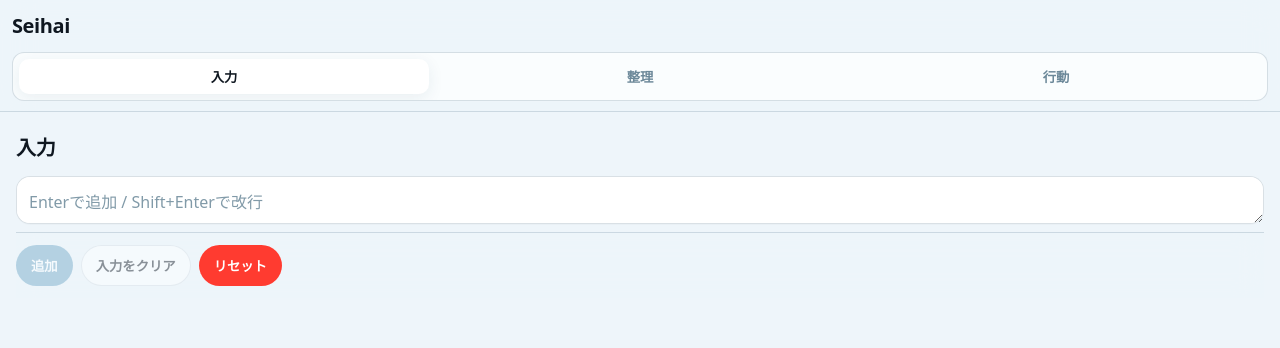
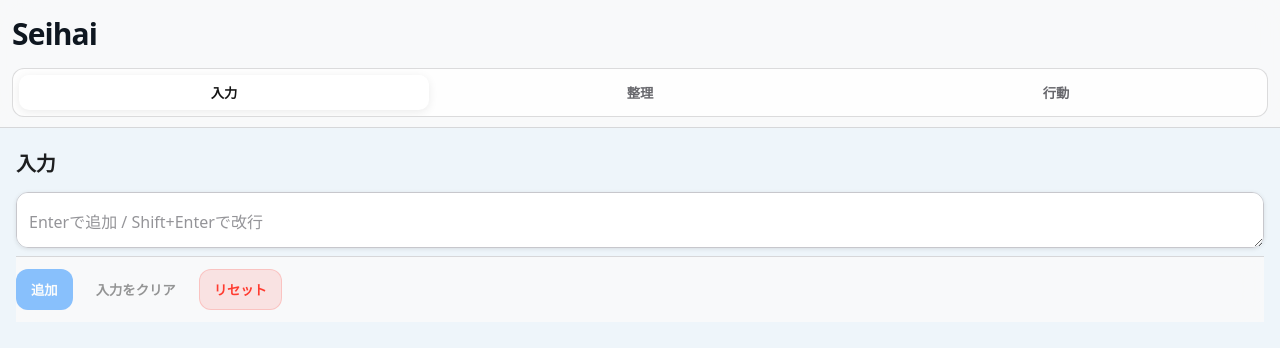
Before and after one commit to skurosawa/seihai-pwa, a React (Vite) app: page / in a window 1280 px wide. Shown: the top 348 px of the page. Built offline with nearby package versions, Linux system fonts and the light colour scheme.

Commit message:
style: refine input UI to be more iOS-native (buttons, textarea, header blur, segmented control)

```diff
--- a/src/index.css
+++ b/src/index.css
@@ -7,16 +7,17 @@ html, body, #root {
 }
 
 :root {
-  /* iOS感を残しつつ、アイコン寄りの淡いブルー */
+  /* iOS感を残しつつ、アイコン寄りの淡いブルー背景は維持 */
   --bg: #eef5fa;                 /* 青みのある grouped background */
   --card: #ffffff;               /* card */
   --fg: #0f1720;                 /* main label */
   --muted: rgba(45, 86, 110, 0.60);
   --border: rgba(45, 86, 110, 0.18);
 
-  --blue: #6ea6c5;               /* アクセント */
-  --blue-strong: #4c8fb8;        /* 押下時 */
-  --red: #ff3b30;
+  /* iOS純正寄せのアクセント */
+  --ios-blue: #007AFF;
+  --ios-blue-pressed: #0060d4;
+  --ios-red: #FF3B30;
 
   --radius: 14px;
   --shadow: 0 8px 24px rgba(22, 62, 84, 0.08);
@@ -73,8 +74,9 @@ input, textarea, button {
 .page h2 {
   margin: 4px 0 12px;
   font-size: 20px;
-  font-weight: 800;
+  font-weight: 700;
   letter-spacing: -0.01em;
+  color: rgba(0,0,0,0.88);
 }
 
 /* =========================
@@ -91,76 +93,94 @@ input, textarea, button {
 
 /* =========================
    Inputs
+   - iOS Notes / Settings 風に寄せる
    ========================= */
 textarea, input {
   width: 100%;
   font-size: 16px;
   box-sizing: border-box;
 
-  background: var(--card);
+  background: #ffffff;
   color: var(--fg);
 
-  border: 1px solid var(--border);
-  border-radius: var(--radius);
+  border: 1px solid #C7C7CC;     /* iOS薄グレー */
+  border-radius: 12px;
 
-  padding: 12px;
+  padding: 16px 12px;
   outline: none;
 
-  box-shadow: 0 1px 0 rgba(0,0,0,0.02);
+  box-shadow: 0 1px 4px rgba(0,0,0,0.10);
+  caret-color: var(--ios-blue);
 }
 
 textarea:focus, input:focus {
-  border-color: rgba(110, 166, 197, 0.70);
-  box-shadow: 0 0 0 4px rgba(110, 166, 197, 0.20);
+  border-color: rgba(0, 122, 255, 0.55);
+  box-shadow: 0 0 0 4px rgba(0, 122, 255, 0.18);
 }
 
 textarea::placeholder, input::placeholder {
-  color: var(--muted);
+  color: rgba(60, 60, 67, 0.55);
 }
 
 /* =========================
    Buttons
+   - 既存 button は保ちつつ、iOSの階層に寄せる
    ========================= */
 button {
   appearance: none;
   -webkit-appearance: none;
 
-  border: 1px solid var(--border);
-  background: var(--card);
-  color: var(--fg);
+  border: 1px solid transparent;
+  background: transparent;
+  color: rgba(0,0,0,0.90);
 
-  border-radius: 999px;
+  border-radius: 12px;
   padding: 10px 14px;
-  font-weight: 700;
+  font-weight: 600;
 
-  transition: transform 0.04s ease, background 0.15s ease;
+  transition: transform 0.04s ease, background 0.15s ease, opacity 0.15s ease;
   user-select: none;
   -webkit-tap-highlight-color: transparent;
 }
 
 button:active {
   transform: scale(0.98);
-  background: var(--tap);
 }
 
 button:disabled {
   opacity: 0.45;
 }
 
+/* 既存の class を iOS階層へマッピング */
 button.primary {
-  background: var(--blue);
-  border-color: rgba(110, 166, 197, 0.45);
+  background: var(--ios-blue);
   color: white;
 }
 
 button.primary:active {
-  background: var(--blue-strong);
+  background: var(--ios-blue-pressed);
 }
 
+/* “入力をクリア” 用：アウトライン（必要ならこのクラスを付け替えて使う） */
+button.outline {
+  background: transparent;
+  border: 1px solid var(--ios-blue);
+  color: var(--ios-blue);
+}
+
+button.outline:active {
+  background: rgba(0, 122, 255, 0.10);
+}
+
+/* 既存 danger を「薄赤背景＋赤文字」に（純正っぽい） */
 button.danger {
-  background: var(--red);
-  border-color: rgba(255, 59, 48, 0.35);
-  color: white;
+  background: rgba(255, 59, 48, 0.12);
+  border: 1px solid rgba(255, 59, 48, 0.18);
+  color: var(--ios-red);
+}
+
+button.danger:active {
+  background: rgba(255, 59, 48, 0.18);
 }
 
 /* =========================
@@ -172,31 +192,32 @@ button.danger {
 
   padding: 12px 0;
 
-  background: rgba(238, 245, 250, 0.78);
-  backdrop-filter: blur(14px);
-  -webkit-backdrop-filter: blur(14px);
+  background: rgba(250, 250, 250, 0.86);
+  backdrop-filter: blur(18px);
+  -webkit-backdrop-filter: blur(18px);
 
-  border-top: 1px solid var(--border);
+  border-top: 1px solid rgba(60, 60, 67, 0.18);
 }
 
 /* =========================
    Top Navigation
+   - iOS Large Title + blur
    ========================= */
 .topnav{
   position: sticky;
   top: 0;
   z-index: 50;
   padding: calc(10px + env(safe-area-inset-top)) 12px 10px;
-  background: rgba(238, 245, 250, 0.78);
-  backdrop-filter: blur(16px);
-  -webkit-backdrop-filter: blur(16px);
-  border-bottom: 1px solid var(--border);
+  background: rgba(250, 250, 250, 0.86);
+  backdrop-filter: blur(20px);
+  -webkit-backdrop-filter: blur(20px);
+  border-bottom: 1px solid rgba(60, 60, 67, 0.18);
 }
 
 .topnav__title{
-  font-size: 20px;
+  font-size: 30px;               /* Large Title */
   font-weight: 800;
-  letter-spacing: -0.02em;
+  letter-spacing: -0.03em;
   margin-bottom: 10px;
 }
 
@@ -209,9 +230,9 @@ button.danger {
   grid-template-columns: repeat(3, 1fr);
   gap: 6px;
   padding: 6px;
-  border: 1px solid var(--border);
+  border: 1px solid rgba(60, 60, 67, 0.18);
   border-radius: 12px;
-  background: rgba(255,255,255,0.65);
+  background: rgba(255,255,255,0.70);
   overflow: hidden;
 }
 
@@ -222,8 +243,10 @@ button.danger {
   left: 6px;
   width: calc((100% - 24px) / 3);
   border-radius: 10px;
-  background: var(--card);
-  box-shadow: 0 4px 16px rgba(22, 62, 84, 0.08);
+  background: #fff;
+  box-shadow:
+    0 2px 10px rgba(0,0,0,0.08),
+    inset 0 1px 0 rgba(255,255,255,0.7);
   transition: transform 180ms ease;
   transform: translateX(0);
   pointer-events: none;
@@ -244,23 +267,20 @@ button.danger {
   border-radius: 10px;
   padding: 8px 10px;
   background: transparent;
-  font-weight: 800;
+  font-weight: 700;
   letter-spacing: -0.01em;
-}
-
-.seg__btn[aria-selected="false"]{
-  color: rgba(45, 86, 110, 0.7);
+  color: rgba(60, 60, 67, 0.78);
 }
 
 .seg__btn[aria-selected="true"]{
-  color: var(--fg);
+  color: rgba(0,0,0,0.92);
 }
 
 /* =========================
    Misc
    ========================= */
 .page p {
-  color: var(--muted);
+  color: rgba(60, 60, 67, 0.78);
 }
 
 @media (prefers-reduced-motion: reduce) {
```
